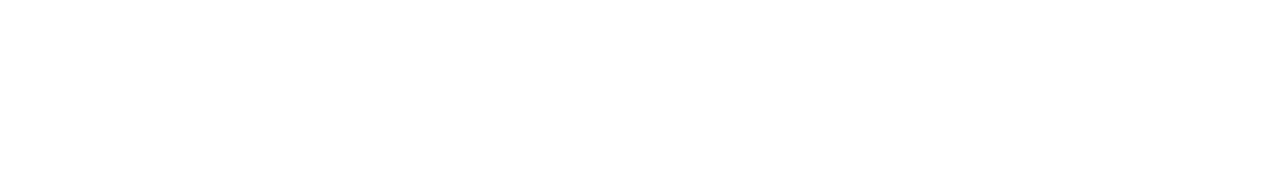
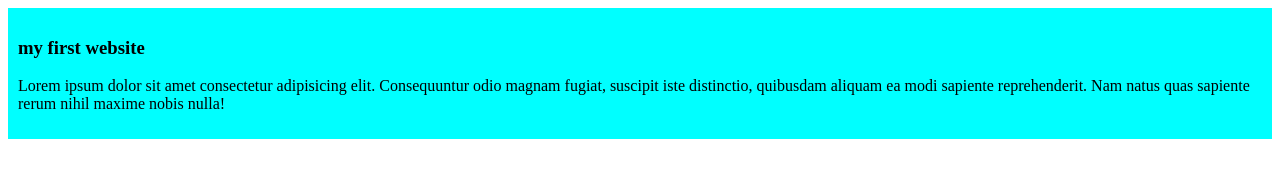
Before and after one commit to mdshakibmiah/my-first-github-repo, a plain HTML site: page index.html in a window 1280 px wide. Drawn offline with Linux system fonts and the light colour scheme.

Commit message:
added the first blog

```diff
--- a/index.html
+++ b/index.html
@@ -3,9 +3,13 @@
 <head>
     <meta charset="UTF-8">
     <meta name="viewport" content="width=device-width, initial-scale=1.0">
-    <title>my first repo</title>
+    <title>my first website</title>
+    <link rel="stylesheet" href="styles/blog.css">
 </head>
 <body>
-
+    <div>
+        <h3>my first website</h3>
+        <p>Lorem ipsum dolor sit amet consectetur adipisicing elit. Consequuntur odio magnam fugiat, suscipit iste distinctio, quibusdam aliquam ea modi sapiente reprehenderit. Nam natus quas sapiente rerum nihil maxime nobis nulla!</p>
+    </div>
 </body>
 </html>
--- /dev/null
+++ b/styles/blog.css
@@ -0,0 +1,4 @@
+div{
+    background-color: aqua;
+    padding: 10px;
+}
```
